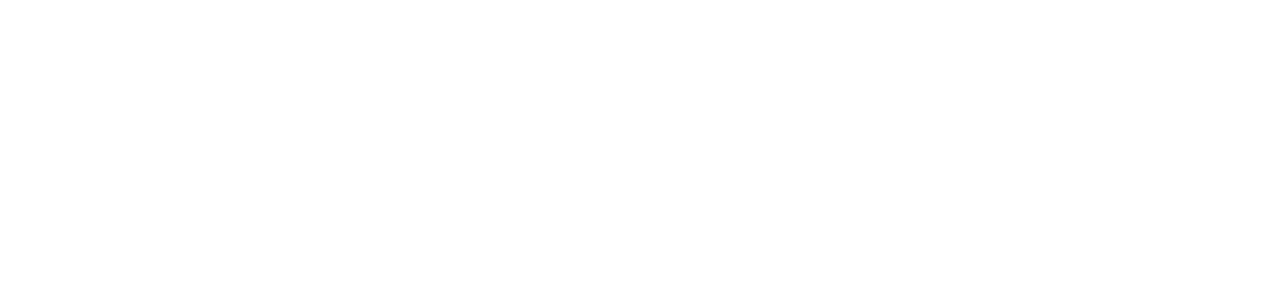
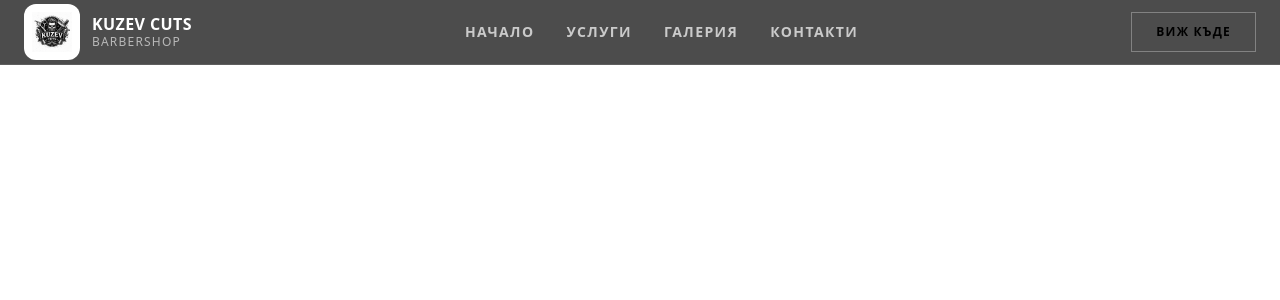
Before and after one commit to valerydochev/barbershop-website, a React (Vite) app: page / in a window 1280 px wide. Shown: the top 300 px of the page. Built offline with nearby package versions, Linux system fonts and the light colour scheme.

Commit message:
Create Navbar component

```diff
--- a/src/App.jsx
+++ b/src/App.jsx
@@ -1,12 +1,12 @@
-import './App.css'
+import Navbar from "./components/Navbar";
 
 function App() {
-
   return (
     <>
-
+      <Navbar />
+      <div className="h-16" />
     </>
-  )
+  );
 }
 
-export default App
+export default App;
--- a/src/components/Navbar.jsx
+++ b/src/components/Navbar.jsx
@@ -0,0 +1,53 @@
+import logo from "../assets/images/Logo.png";
+
+const navItems = [
+  { label: "НАЧАЛО", href: "#home" },
+  { label: "УСЛУГИ", href: "#services" },
+  { label: "ГАЛЕРИЯ", href: "#gallery" },
+  { label: "КОНТАКТИ", href: "#contact" },
+];
+
+export default function Navbar() {
+  return (
+    <header className="fixed top-0 left-0 right-0 z-50">
+      <div className="bg-black/70 backdrop-blur-md border-b border-white/10">
+        <div className="mx-auto max-w-7xl px-6">
+          <div className="h-16 flex items-center justify-between">
+
+            <a href="#home" className="flex items-center gap-3">
+              <div className="bg-white rounded-xl p-2">
+                <img src={logo} alt="Kuzev Cuts" className="h-10 w-auto" />
+              </div>
+              <div className="leading-tight">
+                <p className="text-white font-bold tracking-wide">KUZEV CUTS</p>
+                <p className="text-xs text-white/60 tracking-widest">BARBERSHOP</p>
+              </div>
+            </a>
+
+            <nav className="hidden md:flex gap-8 text-sm font-semibold tracking-widest">
+              {navItems.map((item) => (
+                <a
+                  key={item.href}
+                  href={item.href}
+                  className="text-white/70 hover:text-white transition"
+                >
+                  {item.label}
+                </a>
+              ))}
+            </nav>
+
+            <a
+              href="#map"
+              className="hidden sm:flex items-center justify-center
+                         h-10 px-6 border border-white/30
+                         text-xs font-semibold tracking-widest
+                         hover:border-white hover:bg-white/5 transition"
+            >
+              ВИЖ КЪДЕ
+            </a>
+          </div>
+        </div>
+      </div>
+    </header>
+  );
+}
```
Also changed, not shown: src/main.jsx (+7 -6 lines).
